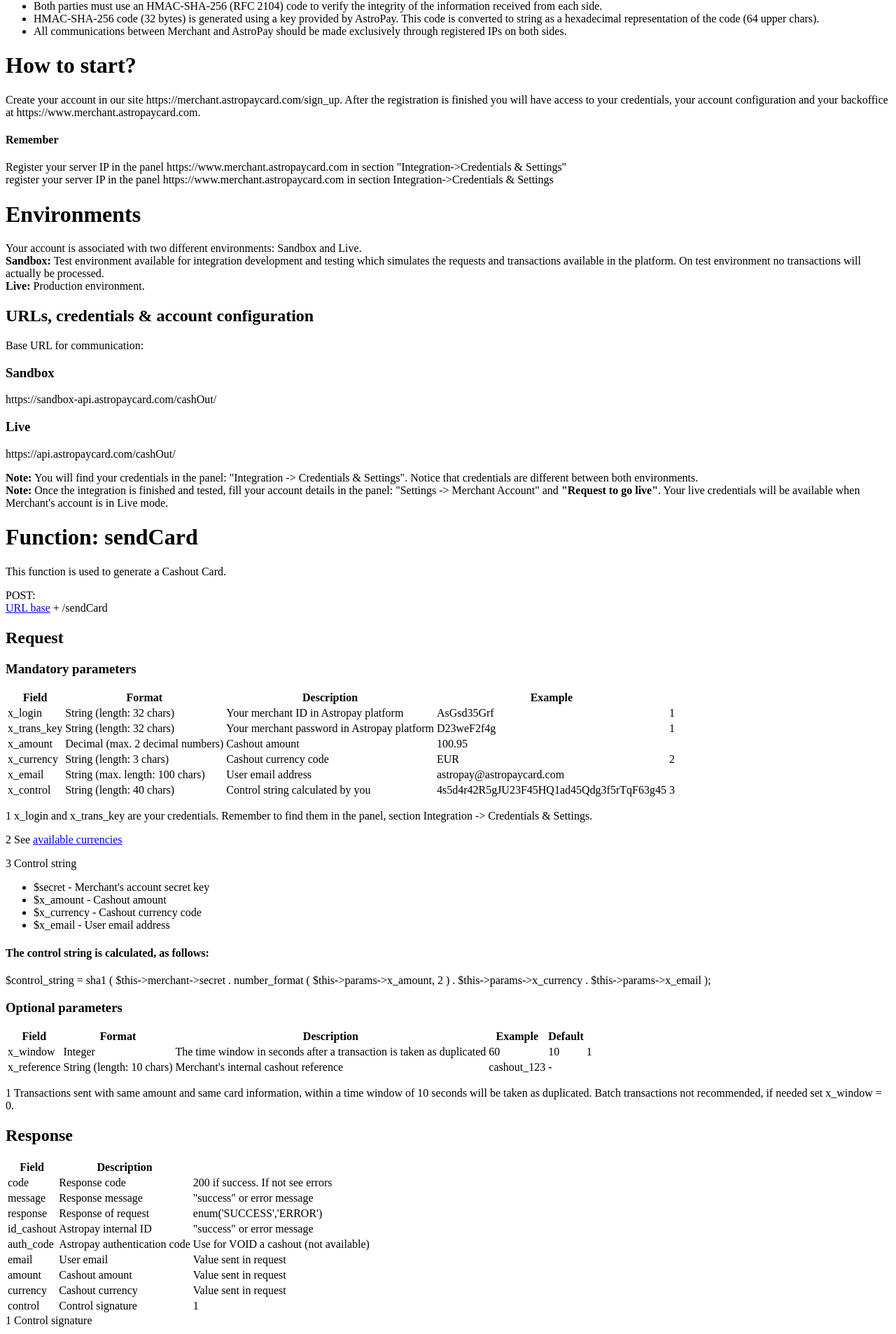
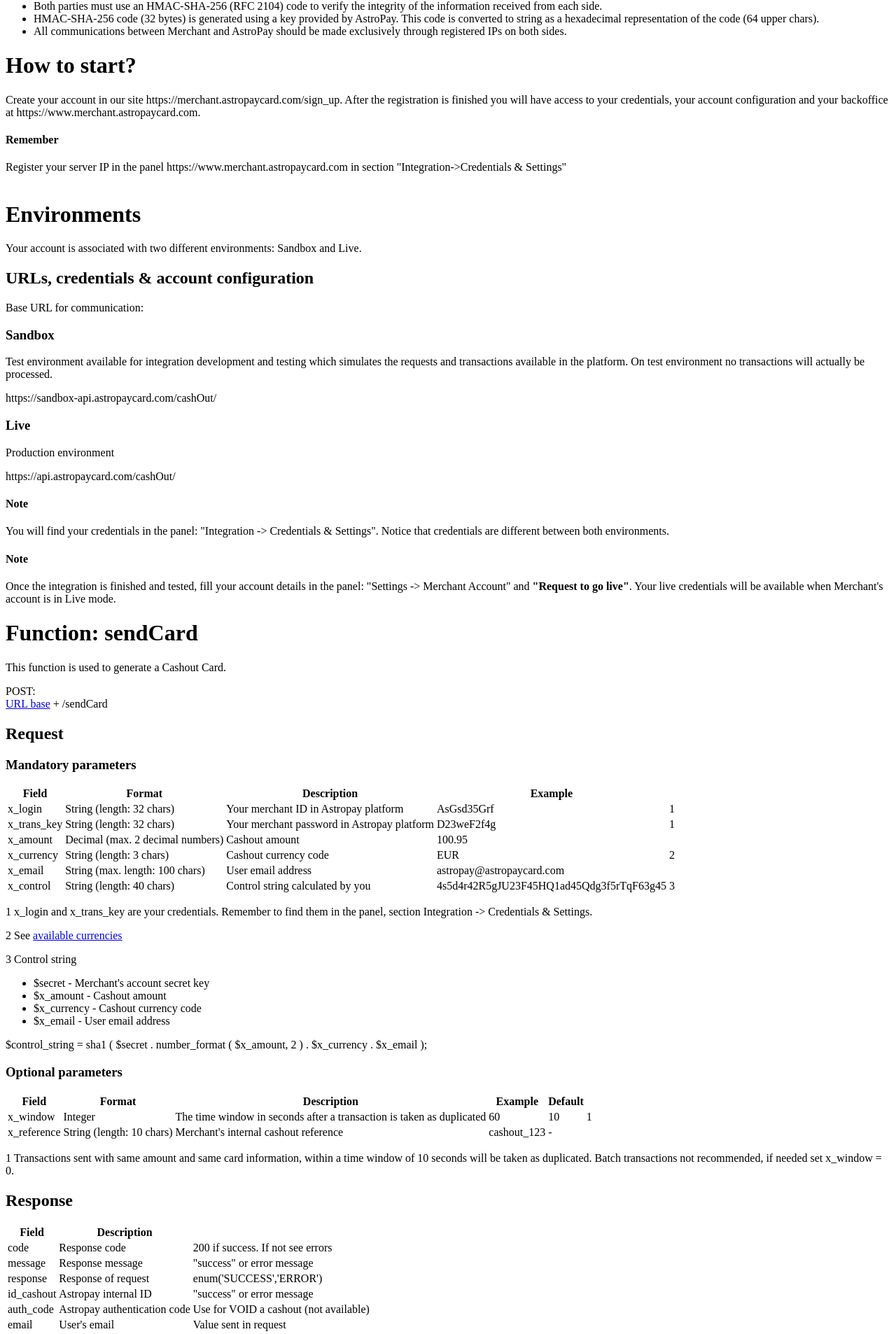
Before and after one commit to santidp/Developers.AstropayCard, a PHP site: page /html/frames/cashout-card-frame.html in a window 1280 px wide. Shown: the part 492-2398 px from the top of the page at 70% size. Run offline with PHP 8.4, Linux system fonts and the light colour scheme.

Commit message:
Merge origin/master
Conflicts:
	web/html/frames/cashout-card-frame.html

```diff
--- a/web/html/frames/cashout-card-frame.html
+++ b/web/html/frames/cashout-card-frame.html
@@ -76,41 +76,39 @@ and open the template in the editor.
                 Register your server IP in the panel https://www.merchant.astropaycard.com in section "Integration->Credentials & Settings"
             </div>
 
-                register your server IP in the panel <a>https://www.merchant.astropaycard.com</a> in section Integration->Credentials & Settings
             <br>
         </div>
 
         <h1 class="header block lighter color-cashout-card blue">Environments</h1>
         <p>
             Your account is associated with two different environments: Sandbox and Live. <br>
-                <b>Sandbox:</b> Test environment available for integration development and testing which simulates the requests and transactions available in the platform. On test environment no transactions will actually be processed.<br>
-                <b>Live:</b> Production environment.
-
         <h2 id="cc_urls">URLs, credentials & account configuration</h2>
         <p>
             Base URL for communication:
         </p>
 
         <h3 class="block lighter">Sandbox</h3>
+        Test environment available for integration development and testing which simulates the requests and transactions available in the platform. On test environment no transactions will actually be processed.
         <p>
             <i class="ace-icon fa fa-globe bigger-125 color-cashout-card"></i>
             <a  class="btn btn-link"> https://sandbox-api.astropaycard.com/cashOut/</a>
         </p>
 
         <h3 class="block lighter">Live</h3>
+        Production environment
         <p>
             <i class="ace-icon fa fa-globe bigger-125 color-cashout-card"></i>
             <a class="btn btn-link"> https://api.astropaycard.com/cashOut/</a>
         </p>
 
-            <div class="alert alert-info  color-cashout-card">
-                <strong>Note: </strong>
+        <div class="well">
+            <h4 class="red smaller lighter"><i class="ace-icon fa fa-pencil"></i> Note</h4>
 
             You will find your credentials in the panel: "Integration -> Credentials & Settings". Notice that credentials are different between both environments.
             <br>
         </div>
-            <div class="alert alert-info color-cashout-card">
-                <strong>Note: </strong>
+        <div class="well">
+            <h4 class="red smaller lighter"><i class="ace-icon fa fa-pencil"></i> Note</h4>
             Once the integration is finished and tested, fill your account details in the panel: "Settings -> Merchant Account" and <b>"Request to go live"</b>. Your live credentials will be available when Merchant's account is in Live mode.
             <br>
         </div>
@@ -219,18 +217,10 @@ and open the template in the editor.
             </li>
         </ul>
 
-            <div class="widget-box">
-                <div class="widget-header widget-header-flat">
-                    <h4 class="smaller">
-                        <i class="ace-icon fa fa-code"></i>
-                        The control string is calculated, as follows:
-                    </h4>
-                </div>
 
-                <div class="widget-body">
-                    <div class="widget-main">
-                        $control_string = sha1 ( $this->merchant->secret . number_format ( $this->params->x_amount, 2 ) . $this->params->x_currency . $this->params->x_email );
-                    </div>
+        <div>
+            <div class="alert alert-info">
+                $control_string = sha1 ( $secret . number_format ( $x_amount, 2 ) . $x_currency . $x_email );
             </div>
         </div>
 
@@ -317,7 +307,7 @@ and open the template in the editor.
 
                 <tr>
                     <td>email</td>
-                        <td>User email</td>
+                    <td>User's email</td>
                     <td>Value sent in request</td>
                 </tr>
 
@@ -345,10 +335,10 @@ and open the template in the editor.
                 $secret - secret key of the account
             </li>
             <li>
-                                $id_cashout - identificator of cashout
+                $id_cashout - cashout identification
             </li>
             <li>
-                                $x_email - user email
+                $x_email - user's email
             </li>
             <li>
                 $x_amount - cashout amount
@@ -358,24 +348,13 @@ and open the template in the editor.
             </li>
         </ul>
 
-            <div class="widget-box">
-                <div class="widget-header widget-header-flat">
-                    <h4 class="smaller">
-                        <i class="ace-icon fa fa-code"></i>
-                        The control signature is calculated, as follows:
-                    </h4>
+
+        <div class="alert alert-info">
+            $control_signature = sha1($secret.$id_cashout.$x_email.number_format($x_amount,2).$x_currency)
         </div>
 
-                <div class="widget-body">
-                    <div class="widget-main">
-                        $control_string = sha1($secret.$id_cashout.$x_email.number_format($x_amount,2).$x_currency)
-                    </div>
-                </div>
-            </div>
-
-
-            <div class="alert alert-info color-cashout-card">
-                <strong>Notes: </strong>
+        <div class="well">
+            <h4 class="red smaller lighter"><i class="ace-icon fa fa-pencil"></i> Notes</h4>
             <ul>
                 <li>
                     Once this method is invoked, the cashout amount is automatically discounted from Merchant's balance.
@@ -444,7 +423,7 @@ and open the template in the editor.
 
         <h1 id="cc_currencies">Available currencies</h1>
         <p>
-                Based on standard <a href='http://es.wikipedia.org/wiki/ISO_4217'>ISO 4217</a>
+            Based on standard ISO 4217
     </p>
     <table id="simple-table" class="table table-striped table-bordered table-hover">
         <tbody>
```
Also changed, not shown: web/index.html (+48 -48 lines), web/assets/css/ace.css. Lines whose indentation alone changed are shown as unchanged.
